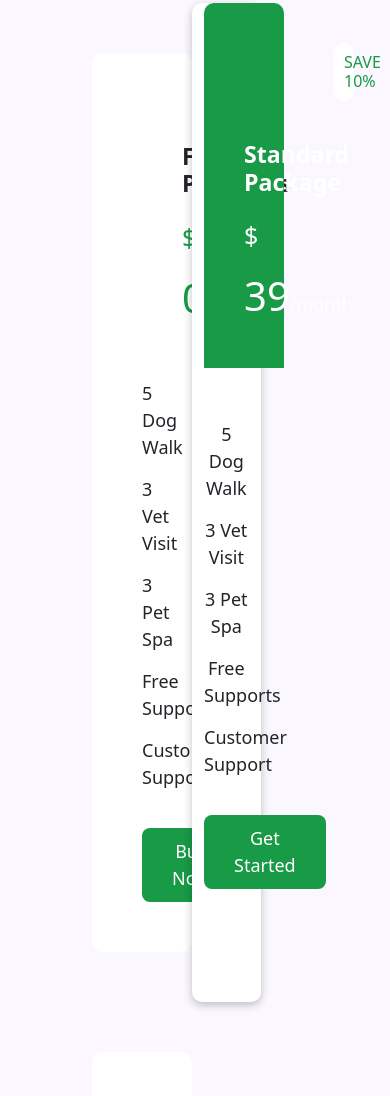
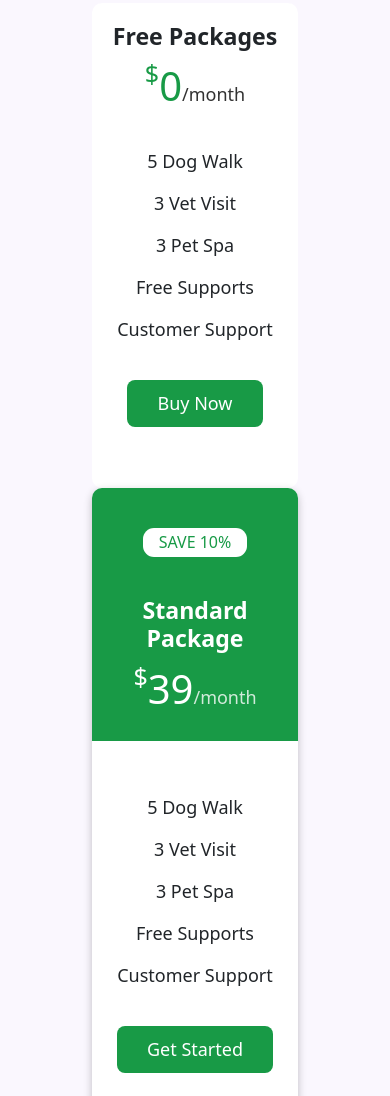
Before and after one commit to nguyenvanca/POOCHCARE, a plain HTML site: page index.html in a window 390 px wide. Shown: the part 4669-5765 px from the top of the page. Drawn offline with nearby package versions, Linux system fonts and the light colour scheme; some packages are replaced by stand-ins of ours; a script that the page names is missing.

Commit message:
update responsive pricing

```diff
--- a/css/style.css
+++ b/css/style.css
@@ -431,14 +431,14 @@ button.navbar-toggler .icon-close {
 }
 
 #pricing .pricing__card {
-  padding: 50px;
+  padding: 10px;
   margin: 50px 0px;
   border-radius: 10px;
   background-color: #fff;
 }
 
 #pricing .pricing__top {
-  padding: 40px;
+  padding: 20px 0px;
 }
 
 .pricing__bottom ul {
@@ -456,6 +456,9 @@ button.navbar-toggler .icon-close {
 .pricing__top h4 {
   font-size: 40px;
   color: #189a46;
+}
+.pricing__top h3 {
+  padding: 0;
 }
 
 .pricing__top label {
@@ -478,6 +481,7 @@ button.navbar-toggler .icon-close {
   color: #fff;
   font-size: 18px;
   transition: 0.3s;
+  margin-bottom: 10%;
 }
 
 .pricing__bottom button:hover {
@@ -495,11 +499,11 @@ button.navbar-toggler .icon-close {
   border-radius: 10px 10px 0px 0px;
 }
 .pricing__card_middle .pricing__top.active h5{
-  margin: 0px 90px 40px;
+  margin: 20px 80px 40px;
   background: #fff;
   color: #189a46;
   font-size: 16px;
-  padding: 10px;
+  padding: 5px;
   border-radius: 11px;
 }
 /* Start Video Popup */
@@ -601,7 +605,7 @@ button.navbar-toggler .icon-close {
 
 /* Start Subscribe */
 .sub__content{
-  margin: 5% 25%;
+  margin: 5% 15%;
 }
 .sub__form input{
   flex-basis: 70%;
@@ -728,3 +732,33 @@ footer span{
     width: 40%;
   }
 }
+
+@media (max-width: 992px) {
+  #pricing .container{
+    padding: 0 3%;
+  }
+  #pricing .pricing__header{
+    width: 100%;
+    display: block;
+  }
+  #pricing .pricing__card{
+    margin: 0;
+    width: 100%;
+    padding: 0;
+  }
+  #pricing .pricing__card_middle{
+    width: 100%;
+    padding: 0;
+    box-shadow: rgba(0, 0, 0, 0.35) 0px 5px 15px;
+  }
+
+  .pricing__card .pricing__bottom{
+    margin-bottom: 40px;
+  }
+  .pricing__card_middle .pricing__bottom{
+    margin-bottom: 40px;
+  }
+  .pricing__card_middle .pricing__top.active h5{
+    margin: 20px 25% 40px;
+  }
+}
--- a/index.html
+++ b/index.html
@@ -461,7 +461,7 @@
         <div class="row g-lg-0">
           <div class="pricing__card col-4 bgPricing">
             <div class="pricing__top">
-              <h3 class="mb-4 fw-bold pricing__text__white">Free Packages</h3>
+              <h3 class="fw-bold pricing__text__white">Free Packages</h3>
               <h4>
                 <label>$</label>0<span class="pricing__text__wopacity"
                   >/month</span
@@ -482,7 +482,7 @@
           <div class="pricing__card_middle col-4 bgPricing">
             <div class="pricing__top active">
               <h5>SAVE 10%</h5>
-              <h3 class="mb-4 fw-bold text-white">Standard Package</h3>
+              <h3 class="fw-bold text-white">Standard Package</h3>
               <h4 class="text-white">
                 <label>$</label>39<span class="text-white">/month</span>
               </h4>
@@ -500,9 +500,9 @@
           </div>
           <div class="pricing__card col-4 bgPricing">
             <div class="pricing__top">
-              <h3 class="mb-4 fw-bold pricing__text__white">Free Packages</h3>
+              <h3 class="fw-bold pricing__text__white">Pro Packages</h3>
               <h4>
-                <label>$</label>0<span class="pricing__text__wopacity"
+                <label>$</label>89<span class="pricing__text__wopacity"
                   >/month</span
                 >
               </h4>
```
